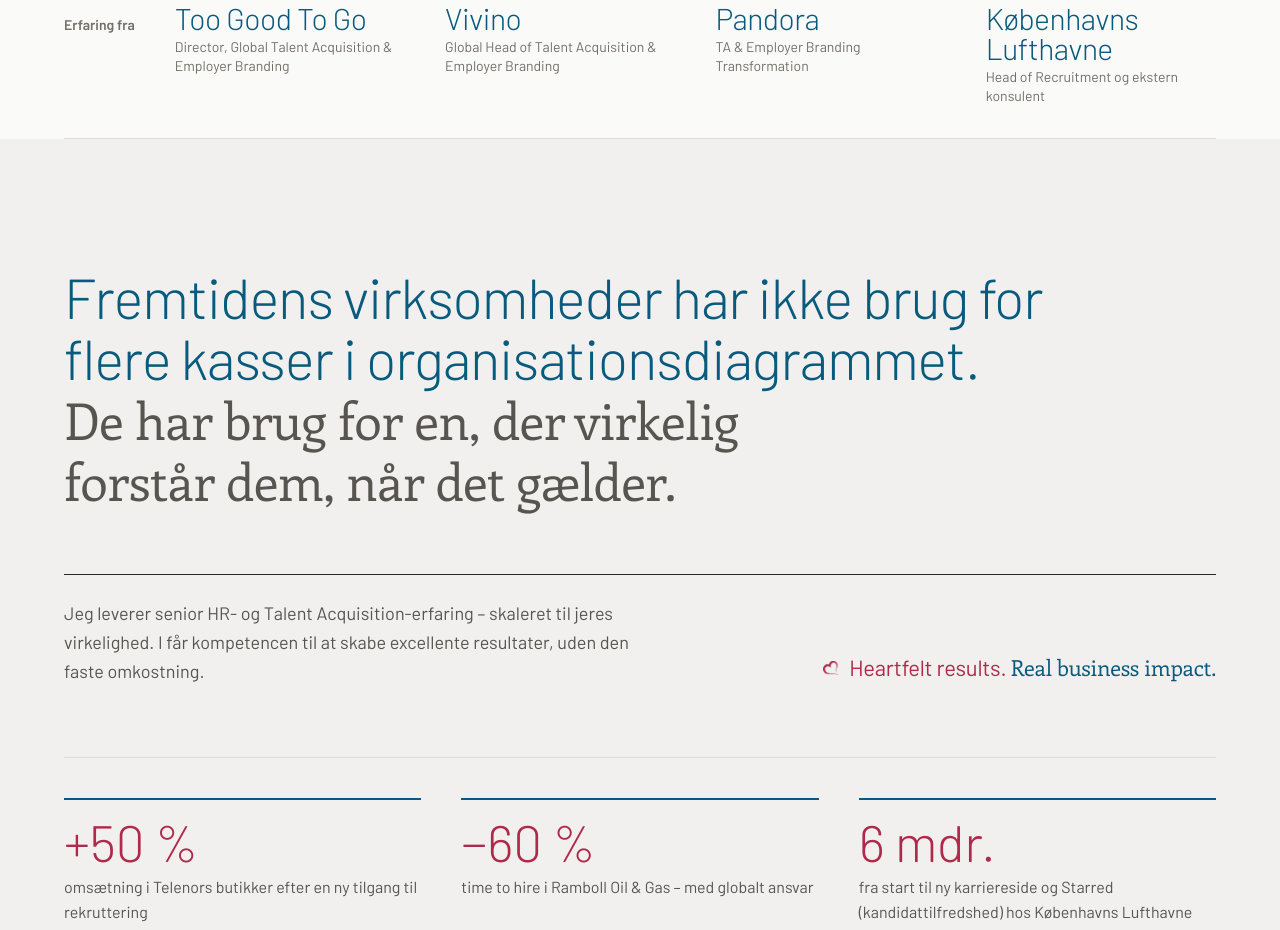
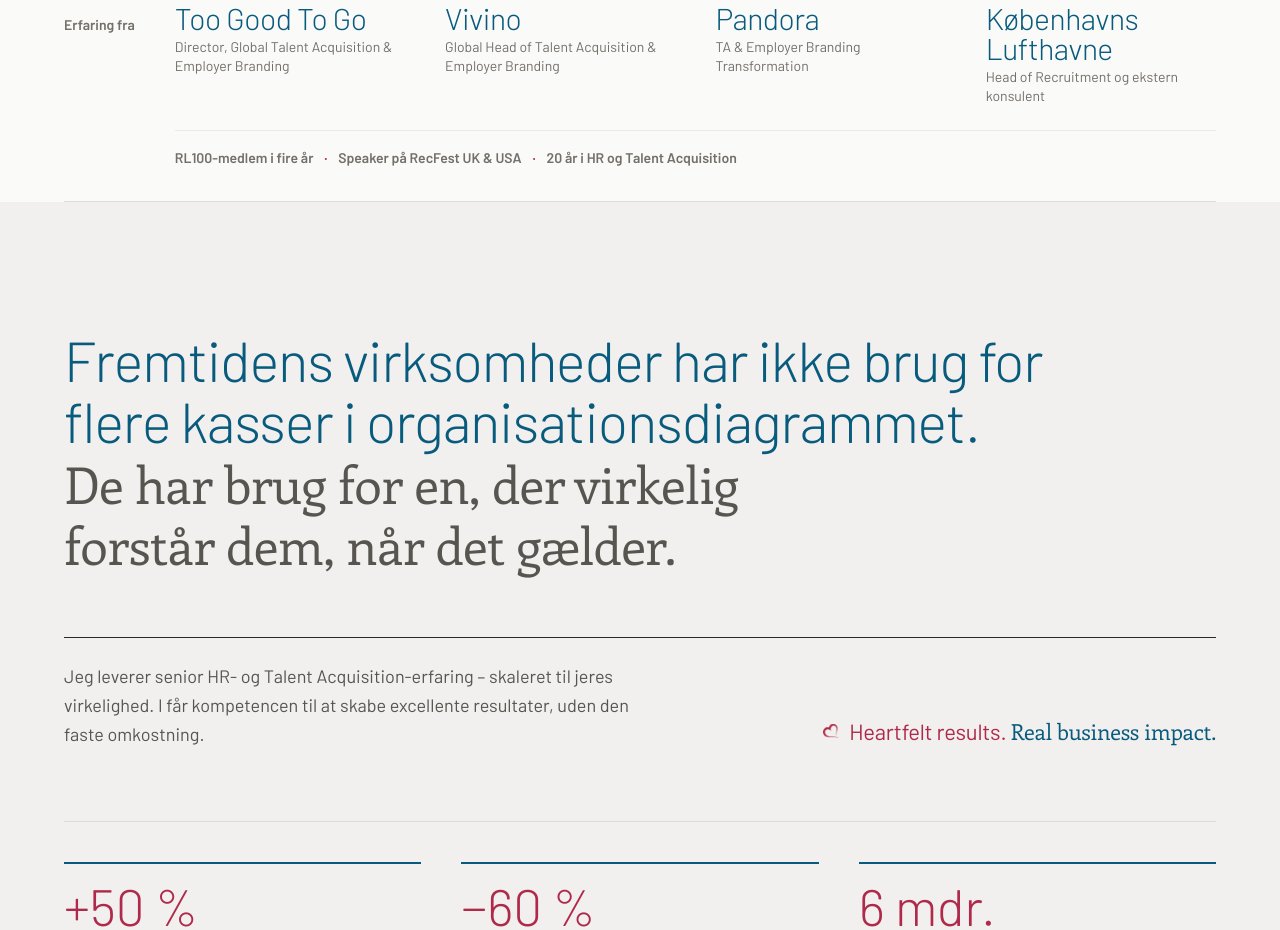
Before and after one commit to Heartfelt-DK/Homepage, a plain HTML site: page index.html in a window 1280 px wide. Shown: the part 997-1927 px from the top of the page. Drawn offline with Linux system fonts and the light colour scheme; files whose address does not match are found by name.

Commit message:
Opdatering: en/index.html, index.html, styles.css

```diff
--- a/index.html
+++ b/index.html
@@ -132,6 +132,7 @@
     <div class="company"><div class="company-name">Vivino</div><div class="company-role">Global Head of Talent Acquisition &amp; Employer Branding</div></div>
     <div class="company"><div class="company-name">Pandora</div><div class="company-role">TA &amp; Employer Branding Transformation</div></div>
     <div class="company"><div class="company-name">Københavns Lufthavne</div><div class="company-role">Head of Recruitment og ekstern konsulent</div></div>
+    <p class="experience-proof">RL100-medlem i fire år <span aria-hidden="true">·</span> Speaker på RecFest UK &amp; USA <span aria-hidden="true">·</span> 20 år i HR og Talent Acquisition</p>
   </div>
 </section>
 
--- a/styles.css
+++ b/styles.css
@@ -638,3 +638,7 @@
 .results { margin-top: 8px; padding-top: 40px; border-top: 1px solid var(--line); }
 .results .fact-num { color: var(--rasp); }
 .company-name { text-wrap: balance; }
+
+.experience-proof { grid-column: 2 / -1; margin: 4px 0 0; padding-top: 16px; border-top: 1px solid var(--line-soft); font-size: 14px; font-weight: 600; color: var(--meta); }
+.experience-proof span { margin: 0 8px; color: var(--rasp); }
+@media (max-width: 960px) { .experience-proof { grid-column: 1 / -1; } }
```
Also changed, not shown: en/index.html (+1 -0 lines).
